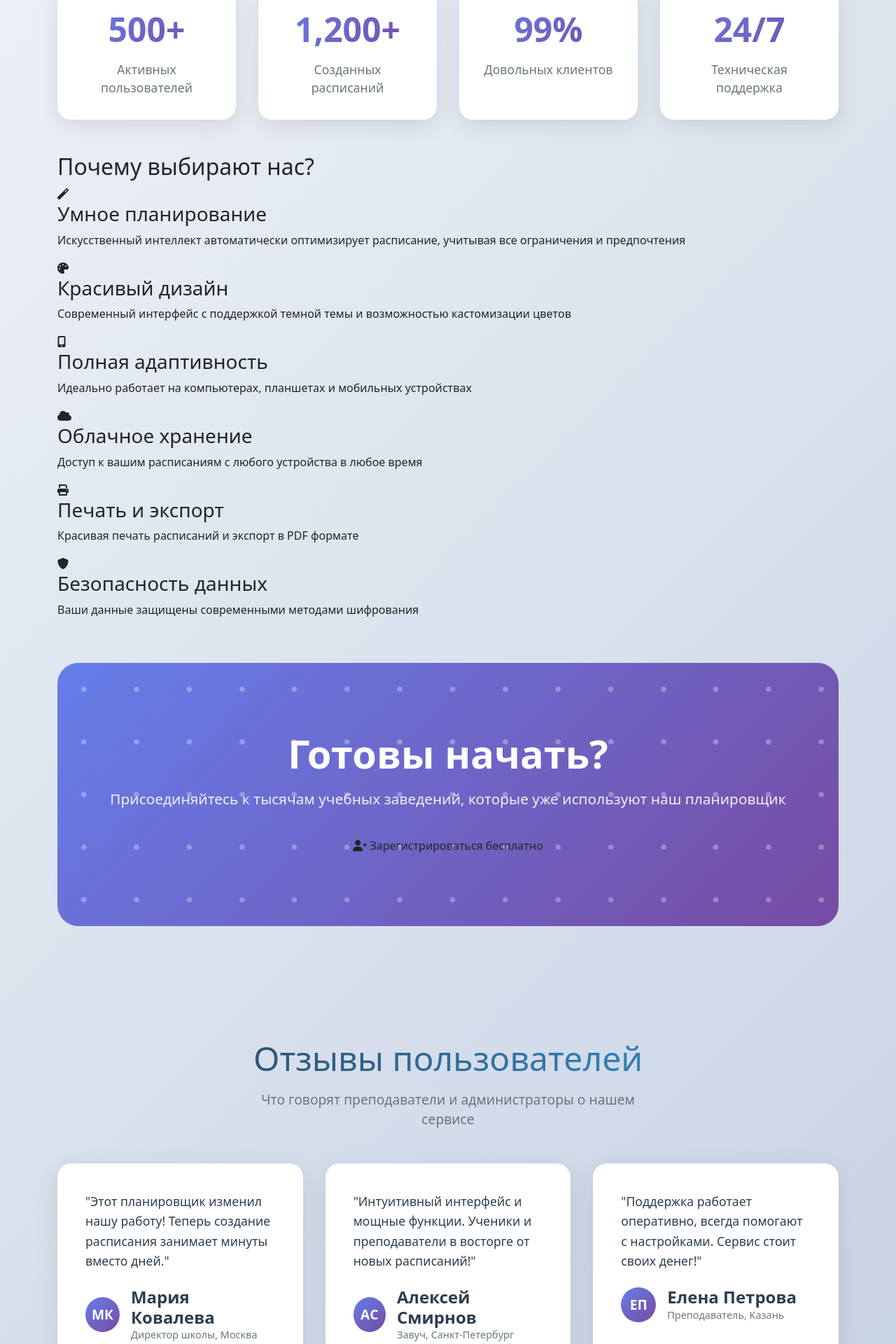
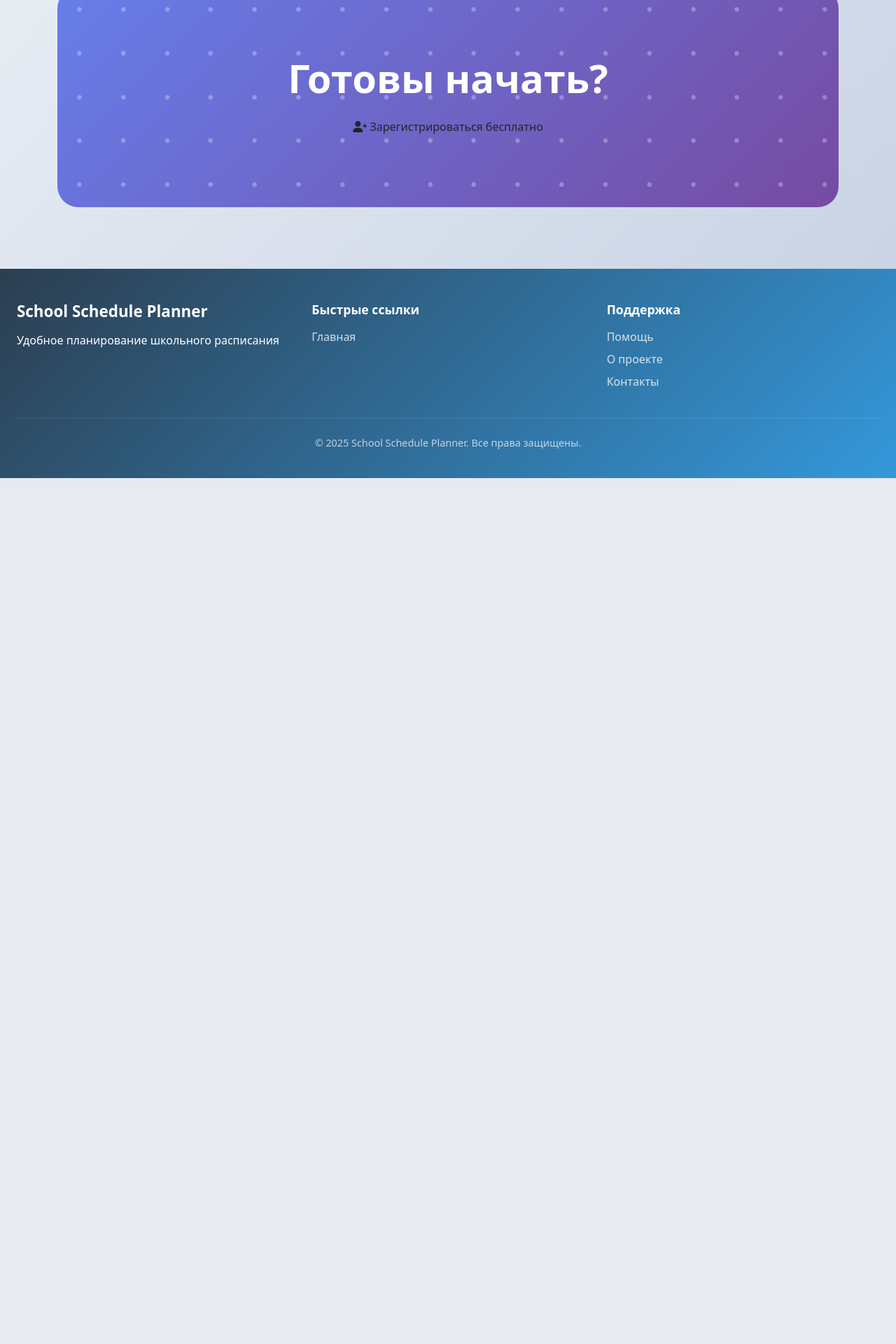
Before and after one commit to KulikovaSasha/school-schedule-website, a Flask app: page / in a window 1280 px wide. Shown: the part 720-2640 px from the top of the page at 70% size. After the commit the page ends 1403 px from the top, so only its background shows below. Run offline with Flask 3, Linux system fonts and the light colour scheme.

Commit message:
Исправлен вид всех страниц сайта

```diff
--- a/app/routes.py
+++ b/app/routes.py
@@ -87,6 +87,60 @@ def index():
     return render_template('index.html')
 
 
+# Вход в систему - ДОБАВЛЯЕМ ЭТОТ МАРШРУТ
+@main.route('/login', methods=['GET', 'POST'])
+def login():
+    """Вход в систему"""
+    form = LoginForm()
+    if form.validate_on_submit():
+        user = User.query.filter_by(username=form.username.data).first()
+        if user and user.check_password(form.password.data):
+            login_user(user)
+            flash('Вы успешно вошли в систему!', 'success')
+            return redirect(url_for('main.dashboard'))
+        else:
+            flash('Неверное имя пользователя или пароль.', 'danger')
+    return render_template('login.html', form=form)
+
+
+# Регистрация - ДОБАВЛЯЕМ ЭТОТ МАРШРУТ
+@main.route('/register', methods=['GET', 'POST'])
+def register():
+    """Регистрация нового пользователя"""
+    form = RegistrationForm()
+    if form.validate_on_submit():
+        # Валидация username
+        if User.query.filter_by(username=form.username.data).first():
+            flash('Это имя пользователя уже занято.', 'danger')
+            return render_template('register.html', form=form)
+
+        # Валидация email
+        if User.query.filter_by(email=form.email.data).first():
+            flash('Этот email уже используется.', 'danger')
+            return render_template('register.html', form=form)
+
+        # Создание пользователя
+        user = User(username=form.username.data, email=form.email.data)
+        user.set_password(form.password.data)
+        db.session.add(user)
+        db.session.commit()
+
+        flash('Регистрация прошла успешно! Теперь вы можете войти.', 'success')
+        return redirect(url_for('main.login'))
+
+    return render_template('register.html', form=form)
+
+
+# Выход из системы
+@main.route('/logout')
+@login_required
+def logout():
+    """Выход из системы"""
+    logout_user()
+    flash('Вы вышли из системы.', 'info')
+    return redirect(url_for('main.index'))
+
+
 # Панель управления пользователя
 @main.route('/dashboard')
 @login_required
@@ -173,6 +227,7 @@ def create_schedule():
     return render_template('create_schedule.html', form=form)
 
 
+# Редактирование расписания
 @main.route('/schedule/<int:schedule_id>/edit')
 @login_required
 def edit_schedule(schedule_id):
@@ -235,6 +290,7 @@ def edit_schedule(schedule_id):
                            available_fonts=AVAILABLE_FONTS)
 
 
+# Сохранение расписания
 @main.route('/schedule/<int:schedule_id>/save', methods=['POST'])
 @login_required
 def save_schedule(schedule_id):
@@ -351,9 +407,7 @@ def view_schedule(schedule_id):
                            current_time=current_time)
 
 
-# (login, register, logout, profile, about, help, contact, error handlers и т.д.)
-
-# Удаление расписания - ДОБАВЬТЕ ЭТОТ МАРШРУТ
+# Удаление расписания
 @main.route('/schedule/<int:schedule_id>/delete', methods=['POST'])
 @login_required
 def delete_schedule(schedule_id):
@@ -379,16 +433,8 @@ def delete_schedule(schedule_id):
 
     return redirect(url_for('main.dashboard'))
 
-@main.route('/logout')
-@login_required
-def logout():
-    """Выход из системы"""
-    logout_user()
-    flash('Вы вышли из системы.', 'info')
-    return redirect(url_for('main.index'))
 
-
-# Страница профиля
+# Страница профиля - ДОБАВЛЯЕМ ЭТОТ МАРШРУТ
 @main.route('/profile')
 @login_required
 def profile():
@@ -396,21 +442,21 @@ def profile():
     return render_template('profile.html', user=current_user)
 
 
-# О программе
+# О программе - ДОБАВЛЯЕМ ЭТОТ МАРШРУТ
 @main.route('/about')
 def about():
     """Страница о программе"""
     return render_template('about.html')
 
 
-# Помощь
+# Помощь - ДОБАВЛЯЕМ ЭТОТ МАРШРУТ
 @main.route('/help')
 def help():
     """Страница помощи"""
     return render_template('help.html')
 
 
-# Контакты
+# Контакты - ДОБАВЛЯЕМ ЭТОТ МАРШРУТ
 @main.route('/contact')
 def contact():
     """Страница контактов"""
@@ -489,7 +535,7 @@ def fix_old_data():
     return redirect(url_for('main.dashboard'))
 
 
-@main.route('/profile')
+@main.route('/user_profile')
 @login_required
 def user_profile():
     """Страница профиля пользователя"""
--- a/templates/index.html
+++ b/templates/index.html
@@ -150,8 +150,7 @@
 <!-- Hero Section -->
 <section class="hero">
     <div class="hero-content">
-        <h1>Создавайте идеальные расписания с искусственным интеллектом</h1>
-        <p>Мощный планировщик для учебных заведений с умными алгоритмами распределения нагрузки и красивыми визуализациями</p>
+        <h1>Создавайте идеальные расписания </h1>
 
         <div class="hero-buttons">
             {% if current_user.is_authenticated %}
@@ -176,73 +175,11 @@
     </div>
 </section>
 
-<!-- Stats Section -->
-<div class="hero-stats">
-    <div class="stat-card">
-        <div class="stat-number">500+</div>
-        <div class="stat-label">Активных пользователей</div>
-    </div>
-    <div class="stat-card">
-        <div class="stat-number">1,200+</div>
-        <div class="stat-label">Созданных расписаний</div>
-    </div>
-    <div class="stat-card">
-        <div class="stat-number">99%</div>
-        <div class="stat-label">Довольных клиентов</div>
-    </div>
-    <div class="stat-card">
-        <div class="stat-number">24/7</div>
-        <div class="stat-label">Техническая поддержка</div>
-    </div>
-</div>
-
-<!-- Features Section -->
-<section class="features">
-    <h2>Почему выбирают нас?</h2>
-    <div class="features-grid">
-        <div class="feature-card">
-            <i class="fas fa-magic"></i>
-            <h3>Умное планирование</h3>
-            <p>Искусственный интеллект автоматически оптимизирует расписание, учитывая все ограничения и предпочтения</p>
-        </div>
-
-        <div class="feature-card">
-            <i class="fas fa-palette"></i>
-            <h3>Красивый дизайн</h3>
-            <p>Современный интерфейс с поддержкой темной темы и возможностью кастомизации цветов</p>
-        </div>
-
-        <div class="feature-card">
-            <i class="fas fa-mobile-alt"></i>
-            <h3>Полная адаптивность</h3>
-            <p>Идеально работает на компьютерах, планшетах и мобильных устройствах</p>
-        </div>
-
-        <div class="feature-card">
-            <i class="fas fa-cloud"></i>
-            <h3>Облачное хранение</h3>
-            <p>Доступ к вашим расписаниям с любого устройства в любое время</p>
-        </div>
-
-        <div class="feature-card">
-            <i class="fas fa-print"></i>
-            <h3>Печать и экспорт</h3>
-            <p>Красивая печать расписаний и экспорт в PDF формате</p>
-        </div>
-
-        <div class="feature-card">
-            <i class="fas fa-shield-alt"></i>
-            <h3>Безопасность данных</h3>
-            <p>Ваши данные защищены современными методами шифрования</p>
-        </div>
-    </div>
-</section>
 
 <!-- CTA Section -->
 <section class="cta-section">
     <div class="cta-content">
         <h2>Готовы начать?</h2>
-        <p>Присоединяйтесь к тысячам учебных заведений, которые уже используют наш планировщик</p>
         {% if current_user.is_authenticated %}
             <a href="{{ url_for('main.create_schedule') }}" class="btn btn-glass btn-large">
                 <i class="fas fa-plus"></i> Создать новое расписание
@@ -252,57 +189,6 @@
                 <i class="fas fa-user-plus"></i> Зарегистрироваться бесплатно
             </a>
         {% endif %}
-    </div>
-</section>
-
-<!-- Testimonials Section -->
-<section class="testimonials">
-    <h2 style="text-align: center; font-size: 3rem; margin-bottom: 1rem; background: var(--dark-gradient); -webkit-background-clip: text; -webkit-text-fill-color: transparent; background-clip: text;">
-        Отзывы пользователей
-    </h2>
-    <p style="text-align: center; font-size: 1.2rem; color: #6c757d; max-width: 600px; margin: 0 auto 3rem;">
-        Что говорят преподаватели и администраторы о нашем сервисе
-    </p>
-
-    <div class="testimonials-grid">
-        <div class="testimonial-card">
-            <div class="testimonial-text">
-                "Этот планировщик изменил нашу работу! Теперь создание расписания занимает минуты вместо дней."
-            </div>
-            <div class="testimonial-author">
-                <div class="author-avatar">МК</div>
-                <div class="author-info">
-                    <h4>Мария Ковалева</h4>
-                    <p>Директор школы, Москва</p>
-                </div>
-            </div>
-        </div>
-
-        <div class="testimonial-card">
-            <div class="testimonial-text">
-                "Интуитивный интерфейс и мощные функции. Ученики и преподаватели в восторге от новых расписаний!"
-            </div>
-            <div class="testimonial-author">
-                <div class="author-avatar">АС</div>
-                <div class="author-info">
-                    <h4>Алексей Смирнов</h4>
-                    <p>Завуч, Санкт-Петербург</p>
-                </div>
-            </div>
-        </div>
-
-        <div class="testimonial-card">
-            <div class="testimonial-text">
-                "Поддержка работает оперативно, всегда помогают с настройками. Сервис стоит своих денег!"
-            </div>
-            <div class="testimonial-author">
-                <div class="author-avatar">ЕП</div>
-                <div class="author-info">
-                    <h4>Елена Петрова</h4>
-                    <p>Преподаватель, Казань</p>
-                </div>
-            </div>
-        </div>
     </div>
 </section>
 {% endblock %}
```
